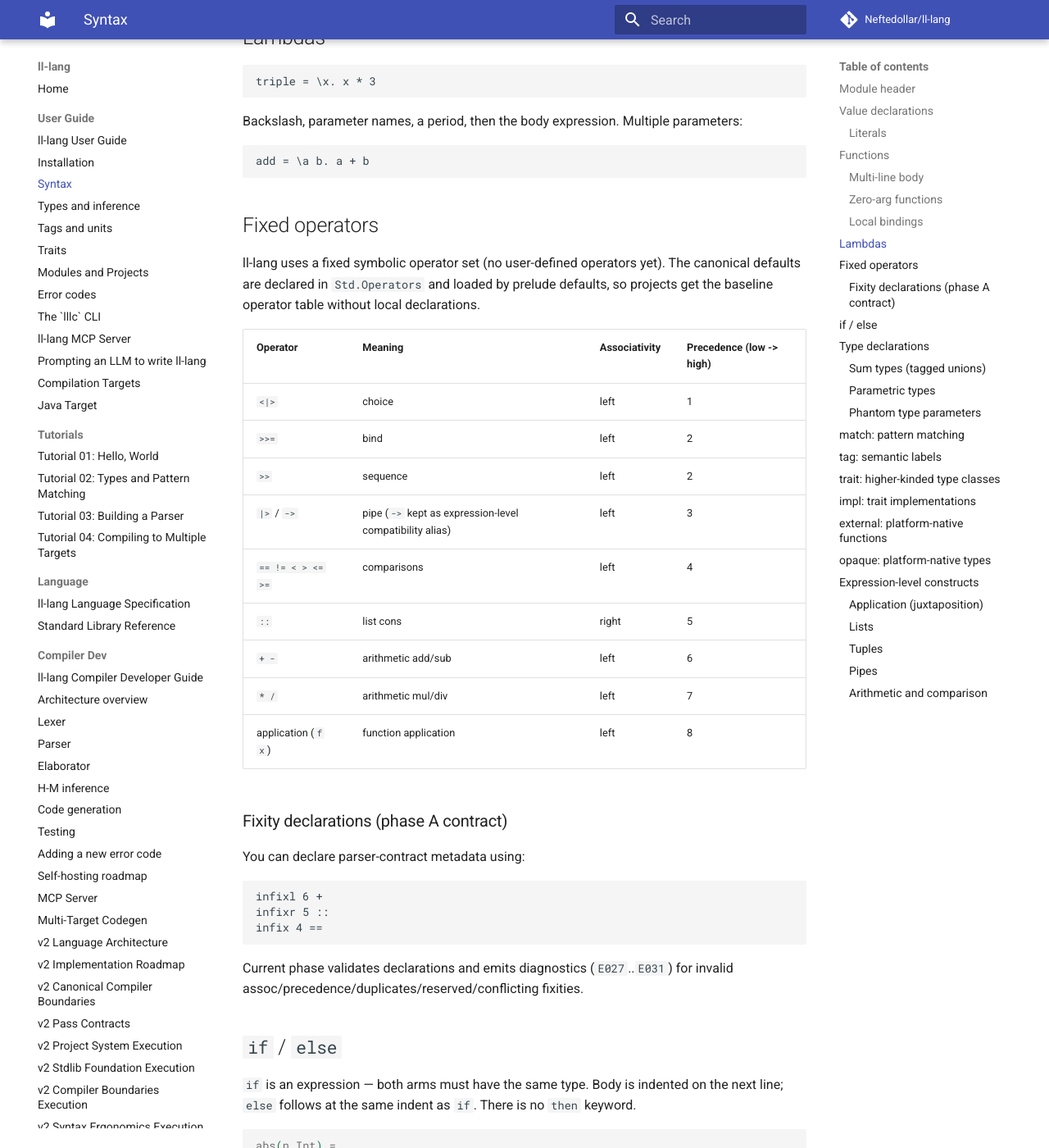
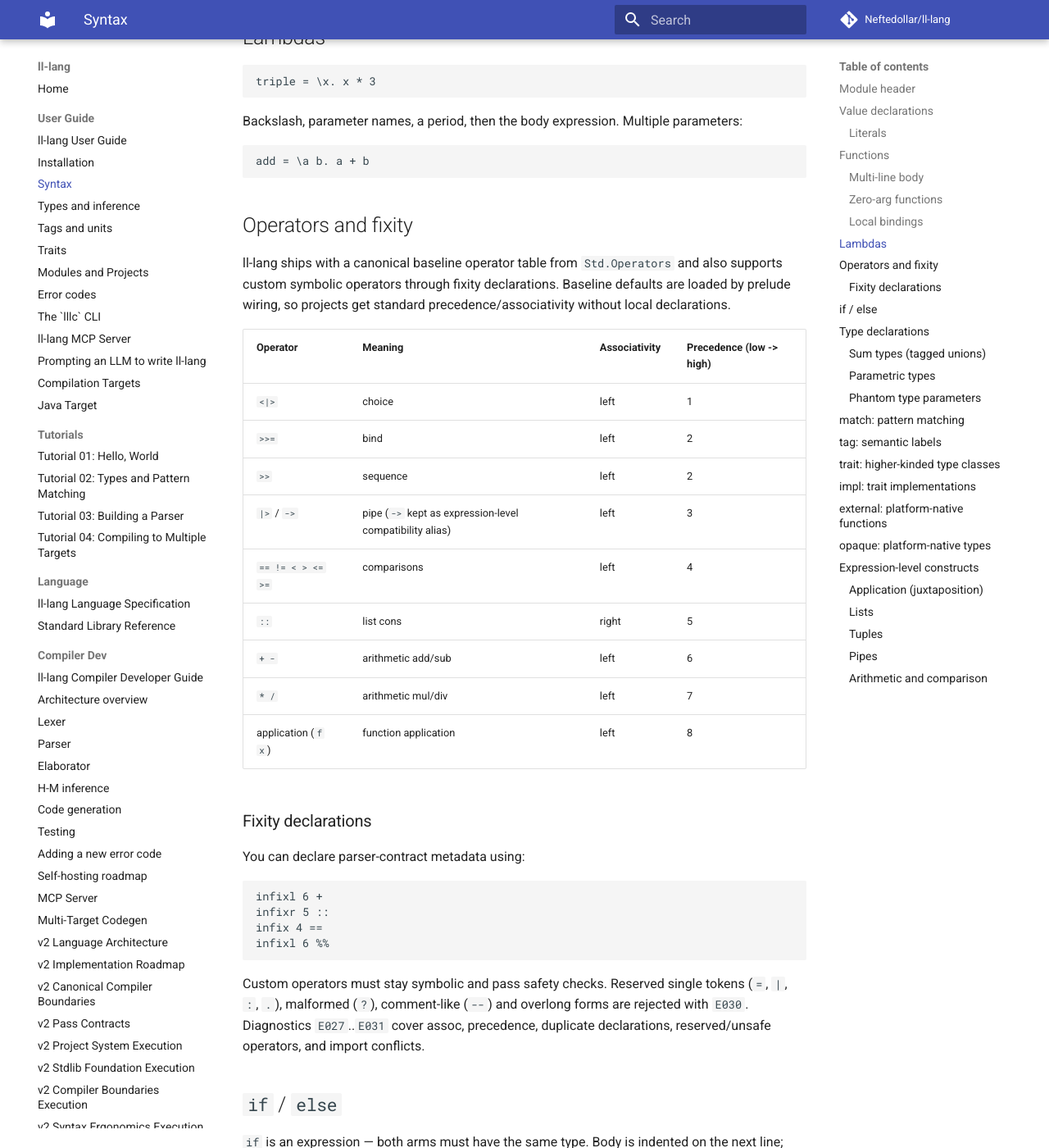
Before and after one commit to Neftedollar/ll-lang, an MkDocs documentation site: the page built from docs/user-guide/02-syntax.md, in a window 1280 px wide and 1400 px high, scrolled down 2314 px. Shown: the whole window at 82% size. Built offline with MkDocs 1.6.1 and Material for MkDocs 9.7.7, drawn with Linux system fonts in a browser that asks for light colours; comment, search, counter and statistics services are not loaded.

Commit message:
feat(selfhost): open custom symbolic fixity operators

````diff
--- a/docs/user-guide/02-syntax.md
+++ b/docs/user-guide/02-syntax.md
@@ -103,11 +103,12 @@ parameters:
 add = \a b. a + b
 ```
 
-## Fixed operators
+## Operators and fixity
 
-ll-lang uses a fixed symbolic operator set (no user-defined operators yet).
-The canonical defaults are declared in `Std.Operators` and loaded by prelude
-defaults, so projects get the baseline operator table without local declarations.
+ll-lang ships with a canonical baseline operator table from `Std.Operators`
+and also supports custom symbolic operators through fixity declarations.
+Baseline defaults are loaded by prelude wiring, so projects get standard
+precedence/associativity without local declarations.
 
 | Operator | Meaning | Associativity | Precedence (low -> high) |
 |---|---|---|---|
@@ -121,7 +122,7 @@ defaults, so projects get the baseline operator table without local declarations
 | `* /` | arithmetic mul/div | left | 7 |
 | application (`f x`) | function application | left | 8 |
 
-### Fixity declarations (phase A contract)
+### Fixity declarations
 
 You can declare parser-contract metadata using:
 
@@ -129,10 +130,14 @@ You can declare parser-contract metadata using:
 infixl 6 +
 infixr 5 ::
 infix 4 ==
+infixl 6 %%
 ```
 
-Current phase validates declarations and emits diagnostics (`E027`..`E031`)
-for invalid assoc/precedence/duplicates/reserved/conflicting fixities.
+Custom operators must stay symbolic and pass safety checks. Reserved single
+tokens (`=`, `|`, `:`, `.`), malformed (`?`), comment-like (`--`) and overlong
+forms are rejected with `E030`. Diagnostics `E027`..`E031` cover assoc,
+precedence, duplicate declarations, reserved/unsafe operators, and import
+conflicts.
 
 ## `if` / `else`
 
````
Also changed, not shown: docs/language-spec.md (+5 -4 lines), docs/user-guide/07-error-codes.md (+5 -3 lines), docs/user-guide/09-llm-prompting.md (+1 -1 lines), spec/error-codes.md (+4 -3 lines), 12 other files.
